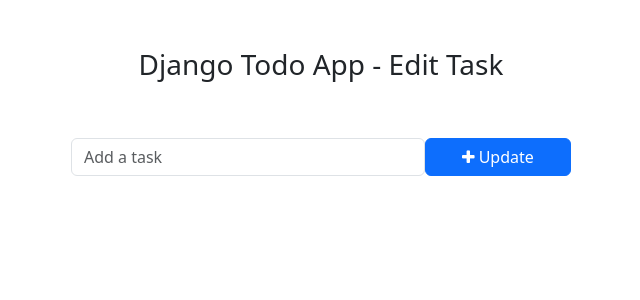
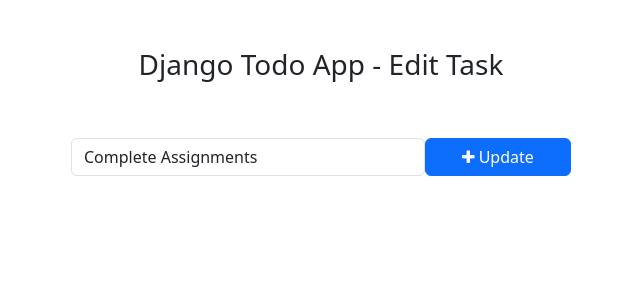
Before and after one commit to SohanFullDev/Django-ToDo-App-With-Python, a Django app: page /todo/edit_task/1/ in a window 1280 px wide. Shown: the top 300 px of the page, without its empty margins (319-959 px from the left). Run offline with Django 4.2, Linux system fonts and the light colour scheme; data comes from the database, SQL or seed files in the repository; both versions use the stored data as it was after the commit.

Commit message:
edit task page with get request-cot41_b

```diff
--- a/templates/edit_task.html
+++ b/templates/edit_task.html
@@ -17,7 +17,7 @@
             {% csrf_token %}
             <div class="form-group">
                 <span style="display: flex;">
-              <input type="text" name="task" class="form-control" placeholder="Add a task">
+              <input type="text" name="task" class="form-control" placeholder="Add a task" value="{{ get_task.task }}">
          <button type="submit" class="btn btn-primary" style="width: 200px;"><i class="fa fa-plus"></i> Update</button>
                 </span>
             </div>
--- a/todo/views.py
+++ b/todo/views.py
@@ -25,4 +25,11 @@ def mark_as_undone(request,pk):
     return redirect('home')
 
 def edit_task(request, pk):
-    return render(request, 'edit_task.html')
+    get_task = get_object_or_404(Task, pk=pk)
+    if request.method == 'POST':
+        return
+    else:
+        context = {
+            'get_task': get_task,
+        }
+    return render(request, 'edit_task.html', context)
```
Also changed, not shown: db.sqlite3.
